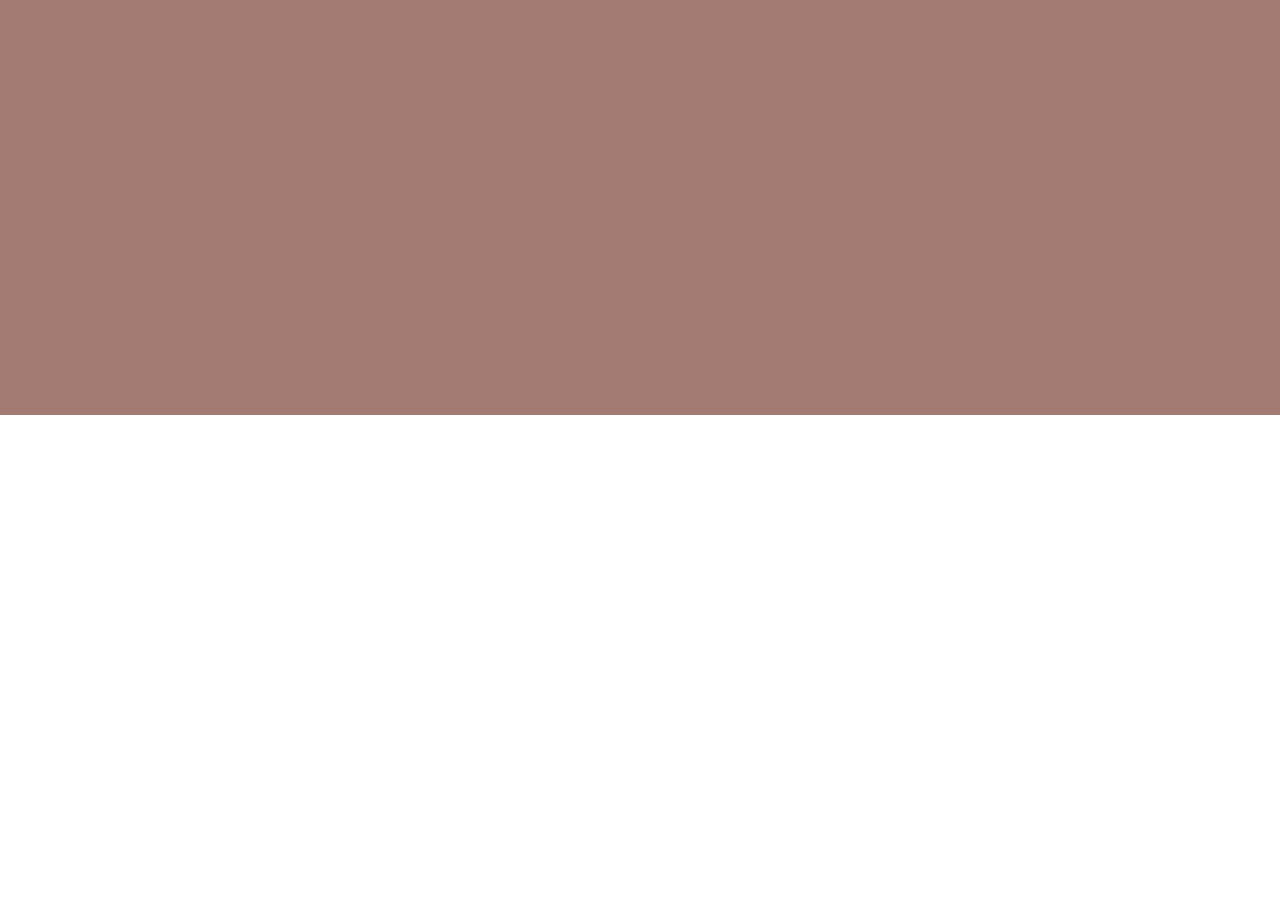
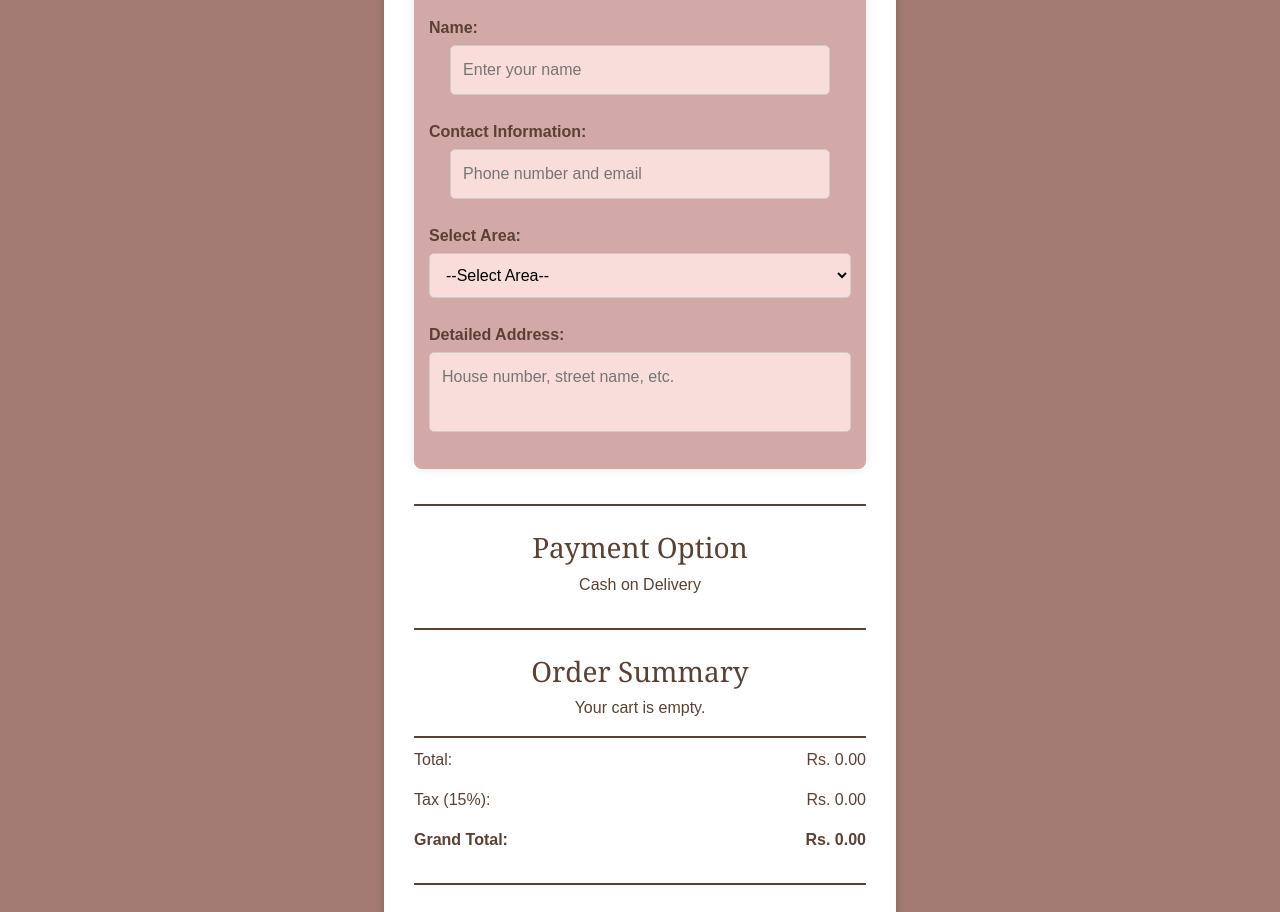
Before and after one commit to JazibWaqas/BearistaCafe, a React (Vite) app in the folder my-react-app/: page /checkout in a window 1280 px wide. Before the commit this address had no page. Shown: the part 385-1297 px from the top of the page. Before the commit the page ends 800 px from the top, so only its background shows below. Built offline with nearby package versions, Linux system fonts and the light colour scheme.

Commit message:
added checkout

```diff
--- a/my-react-app/src/App.jsx
+++ b/my-react-app/src/App.jsx
@@ -7,6 +7,7 @@ import Login from './pages/Login';
 import Menu from './pages/menu'; // Import the Menu component
 import DIY from './pages/DIY';
 import ShoppingCart from './pages/ShoppingCart';
+import Checkout from './pages/Checkout';
 
 function App() {
   return (
@@ -20,6 +21,7 @@ function App() {
         <Route path="/login" element={<Login />} />
         <Route path="/menu" element={<Menu />} /> {/* Added Menu Route */}
         <Route path="/cart" element={<ShoppingCart />} />
+        <Route path="/checkout" element={<Checkout />} />
       </Routes>
     </Router>
   );
--- a/my-react-app/src/main.jsx
+++ b/my-react-app/src/main.jsx
@@ -11,6 +11,7 @@ import './styles/account.css'
 import './styles/login.css'
 import './styles/shoppingCart.css'
 import './styles/menu.css'
+import './styles/checkout.css'
 
 import App from './App.jsx'
 
--- /dev/null
+++ b/my-react-app/src/pages/Checkout.jsx
@@ -0,0 +1,171 @@
+import { useState, useEffect } from 'react';
+import { useNavigate } from 'react-router-dom';
+import Header from '../components/Header';
+import TopStrip from '../components/TopStrip';
+import Footer from '../components/Footer';
+import '../styles/checkout.css';
+
+const Checkout = () => {
+  const navigate = useNavigate();
+  const [cart, setCart] = useState([]);
+  const [formData, setFormData] = useState({
+    customerName: '',
+    contactInfo: '',
+    area: '',
+    detailedAddress: ''
+  });
+
+  useEffect(() => {
+    loadOrderSummary();
+  }, []);
+
+  const loadOrderSummary = () => {
+    const savedCart = JSON.parse(localStorage.getItem('cart')) || [];
+    setCart(savedCart);
+  };
+
+  const calculateTotals = () => {
+    const total = cart.reduce((sum, item) => sum + (item.price * item.quantity), 0);
+    const taxRate = 0.15;
+    const tax = total * taxRate;
+    const grandTotal = total + tax;
+    return { total, tax, grandTotal };
+  };
+
+  const handleInputChange = (e) => {
+    const { id, value } = e.target;
+    setFormData(prev => ({
+      ...prev,
+      [id]: value
+    }));
+  };
+
+  const placeOrder = () => {
+    const { customerName, contactInfo, area, detailedAddress } = formData;
+
+    if (!customerName || !contactInfo || !area || !detailedAddress) {
+      alert('Please fill in all required fields.');
+      return;
+    }
+
+    alert(`Order placed successfully!\nName: ${customerName}\nContact: ${contactInfo}\nArea: ${area}\nAddress: ${detailedAddress}\nPayment: Cash on Delivery`);
+    localStorage.removeItem('cart');
+    navigate('/menu');
+  };
+
+  const { total, tax, grandTotal } = calculateTotals();
+
+  return (
+    <div className="checkout-page">
+      <Header />
+      <TopStrip />
+
+      <div className="checkout-container">
+        <h2>Checkout</h2>
+
+        <div className="section">
+          <h3>Delivery Address</h3>
+          <form id="delivery-form">
+            <label htmlFor="customerName">Name:</label>
+            <input
+              type="text"
+              id="customerName"
+              placeholder="Enter your name"
+              value={formData.customerName}
+              onChange={handleInputChange}
+              required
+            />
+
+            <label htmlFor="contactInfo">Contact Information:</label>
+            <input
+              type="text"
+              id="contactInfo"
+              placeholder="Phone number and email"
+              value={formData.contactInfo}
+              onChange={handleInputChange}
+              required
+            />
+
+            <label htmlFor="area">Select Area:</label>
+            <select
+              id="area"
+              value={formData.area}
+              onChange={handleInputChange}
+              required
+            >
+              <option value="">--Select Area--</option>
+              <option value="Defence Phase 1">Defence Phase 1</option>
+              <option value="Defence Phase 2">Defence Phase 2</option>
+              <option value="Defence Phase 3">Defence Phase 3</option>
+              <option value="Defence Phase 4">Defence Phase 4</option>
+              <option value="Defence Phase 5">Defence Phase 5</option>
+              <option value="Defence Phase 6">Defence Phase 6</option>
+              <option value="Defence Phase 7">Defence Phase 7</option>
+              <option value="Defence Phase 8">Defence Phase 8</option>
+              <option value="Clifton Phase 1">Clifton Phase 1</option>
+              <option value="Clifton Phase 2">Clifton Phase 2</option>
+              <option value="Clifton Phase 3">Clifton Phase 3</option>
+              <option value="Gulshan-e-Iqbal">Gulshan-e-Iqbal</option>
+              <option value="Gulistan-e-Johar">Gulistan-e-Johar</option>
+              <option value="Nazimabad">Nazimabad</option>
+              <option value="North Nazimabad">North Nazimabad</option>
+              <option value="Lyari">Lyari</option>
+              <option value="Korangi">Korangi</option>
+              <option value="Malir">Malir</option>
+            </select>
+
+            <label htmlFor="detailedAddress">Detailed Address:</label>
+            <textarea
+              id="detailedAddress"
+              placeholder="House number, street name, etc."
+              value={formData.detailedAddress}
+              onChange={handleInputChange}
+              required
+            />
+          </form>
+        </div>
+
+        <div className="section">
+          <h3>Payment Option</h3>
+          <p>Cash on Delivery</p>
+        </div>
+
+        <div className="section">
+          <h3>Order Summary</h3>
+          <div id="order-summary">
+            {cart.length === 0 ? (
+              <p>Your cart is empty.</p>
+            ) : (
+              cart.map((item, index) => (
+                <div key={index} className="order-item">
+                  <img
+                    src={item.image}
+                    alt={item.name}
+                    onError={(e) => {
+                      e.target.onerror = null;
+                      e.target.src = '/assets/fallback.jpg';
+                    }}
+                  />
+                  <p>{item.name} ({item.size}) - Rs. {item.price} x {item.quantity}</p>
+                </div>
+              ))
+            )}
+          </div>
+          <div className="cart-summary">
+            <p>Total: <span>Rs. {total.toFixed(2)}</span></p>
+            <p>Tax (15%): <span>Rs. {tax.toFixed(2)}</span></p>
+            <p className="grand-total">Grand Total: <span>Rs. {grandTotal.toFixed(2)}</span></p>
+          </div>
+        </div>
+
+        <button className="place-order-btn" onClick={placeOrder}>
+          Place Order
+        </button>
+      </div>
+
+      <Footer />
+    </div>
+  );
+};
+
+export default Checkout;
--- /dev/null
+++ b/my-react-app/src/styles/checkout.css
@@ -0,0 +1,156 @@
+
+body {
+    font-family: 'Arial', sans-serif, 'Georgia', serif; /* 'Arial' for general text and 'Georgia' as a fallback serif font */
+    background-color: #A37B73; /* Light brown */
+    background-size: cover;
+    background-repeat: no-repeat;
+    background-position: center;
+    color: #5C4033; /* Dark brown */
+    margin: 0;
+    padding: 0;
+}
+
+/* ---------- Checkout Page Container ---------- */
+.checkout-container {
+    width: 40%;
+    background: white;
+    margin: 50px auto;
+    padding: 30px;
+    border-radius: 10px;
+    box-shadow: 0 4px 8px rgba(0, 0, 0, 0.2);
+}
+
+/* ---------- Section Styling ---------- */
+.section {
+    margin-bottom: 25px;
+    padding-bottom: 15px;
+    border-bottom: 2px solid #5C4033; /* Dark brown */
+}
+
+h2, h3 {
+    text-align: center;
+    color: #5C4033; /* Dark brown */
+    font-family: 'Georgia', serif; /* Use serif font for headings */
+}
+
+/* ---------- Form Styling (Name, Contact, Address, Area) ---------- */
+label {
+    display: block;
+    font-size: 16px;
+    font-weight: bold;
+    margin-bottom: 5px;
+    color: #5C4033; /* Dark brown */
+}
+
+input, select, textarea {
+    width: 100%;
+    padding: 12px;
+    margin-bottom: 15px; /* Space between fields */
+    border: 1px solid #ccc;
+    border-radius: 5px;
+    font-size: 16px;
+    background-color: #f9dddb; /* Light pink */
+}
+
+textarea {
+    height: 80px; /* Larger text area for address */
+    resize: none;
+}
+
+/* ---------- Payment Section ---------- */
+.payment-section {
+    background: #f9f9f9; /* Light gray */
+    padding: 10px;
+    border-radius: 8px;
+    margin-bottom: 20px;
+    text-align: center;
+}
+
+.payment-section label {
+    font-size: 18px;
+    font-weight: bold;
+    color: #5C4033; /* Dark brown */
+}
+
+/* ---------- Order Summary Section ---------- */
+.order-summary {
+    border-top: 2px solid #5C4033; /* Dark brown */
+    padding-top: 10px;
+    margin-bottom: 20px;
+}
+
+.order-summary p {
+    display: flex;
+    justify-content: space-between;
+    font-size: 16px;
+}
+
+.order-summary .grand-total {
+    font-weight: bold;
+    font-size: 18px;
+}
+
+/* ---------- Order Items List ---------- */
+.order-item {
+    display: flex;
+    align-items: center;
+    justify-content: space-between;
+    background: #f9f9f9; /* Light gray */
+    padding: 15px;
+    margin-bottom: 15px;
+    border-radius: 8px;
+}
+
+.order-item img {
+    width: 60px;
+    height: 60px;
+    border-radius: 5px;
+    margin-right: 15px;
+}
+
+/* ---------- Place Order Button ---------- */
+.place-order-btn {
+    width: 100%;
+    background: #5C4033; /* Dark brown */
+    color: white;
+    border: none;
+    padding: 14px;
+    border-radius: 5px;
+    font-size: 18px;
+    cursor: pointer;
+    margin-top: 20px;
+}
+
+.place-order-btn:hover {
+    background: #3e2a1f; /* Darker brown */
+}
+
+
+/* ---------- Responsive Styles (Mobile < 768px) ---------- */
+@media (max-width: 768px) {
+    /* Make checkout container full width on small screens */
+    .checkout-container {
+        width: 90%;
+        padding: 20px;
+    }
+
+    nav ul li a {
+        font-size: 30px;
+    }
+    /* Stack footer content vertically */
+    .footer-info {
+        flex-direction: column;
+        gap: 20px;
+    }
+
+    .footer-links ul {
+        flex-direction: column;
+    }
+
+    .about-us,
+    .contact-us {
+        flex: none;
+        width: 100%;
+        margin-bottom: 20px;
+    }
+}
```
